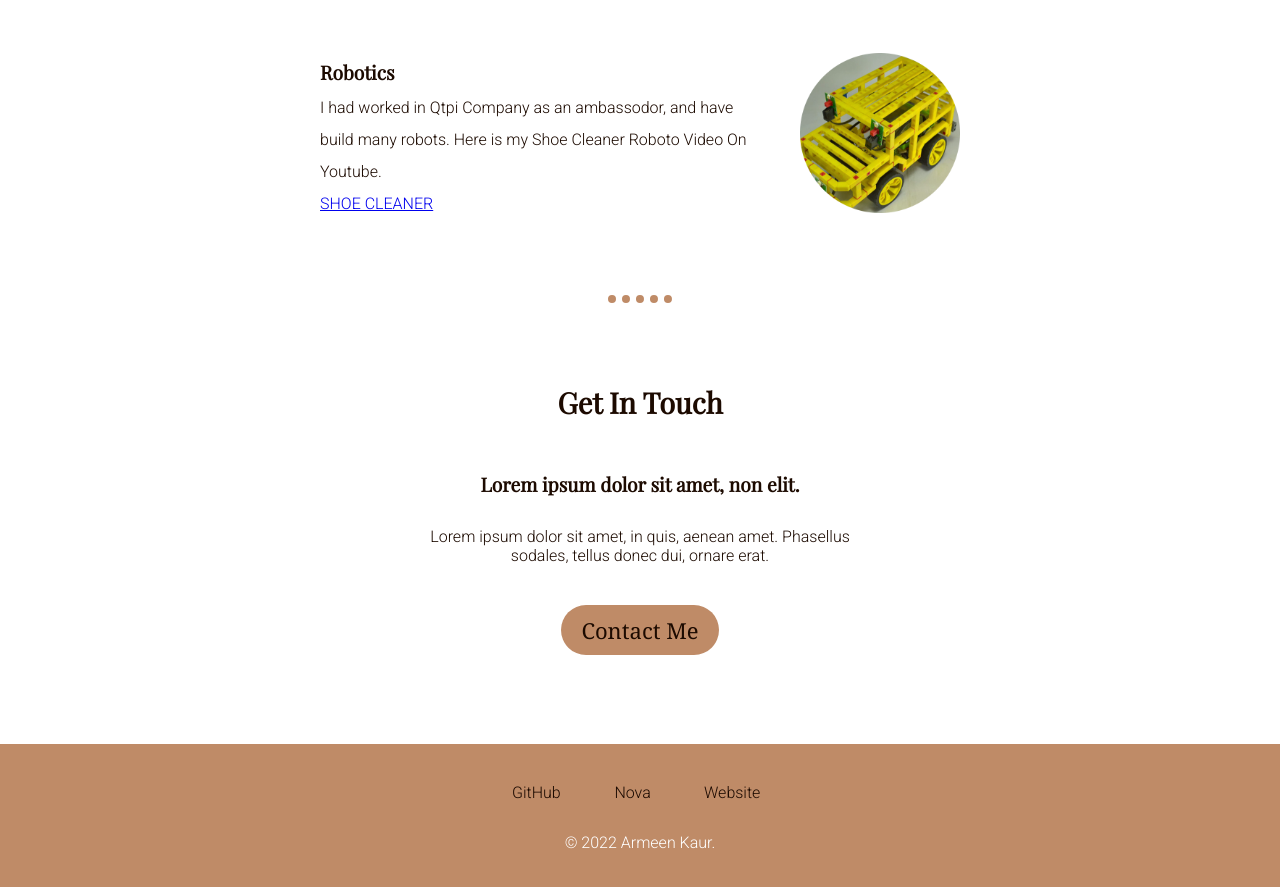
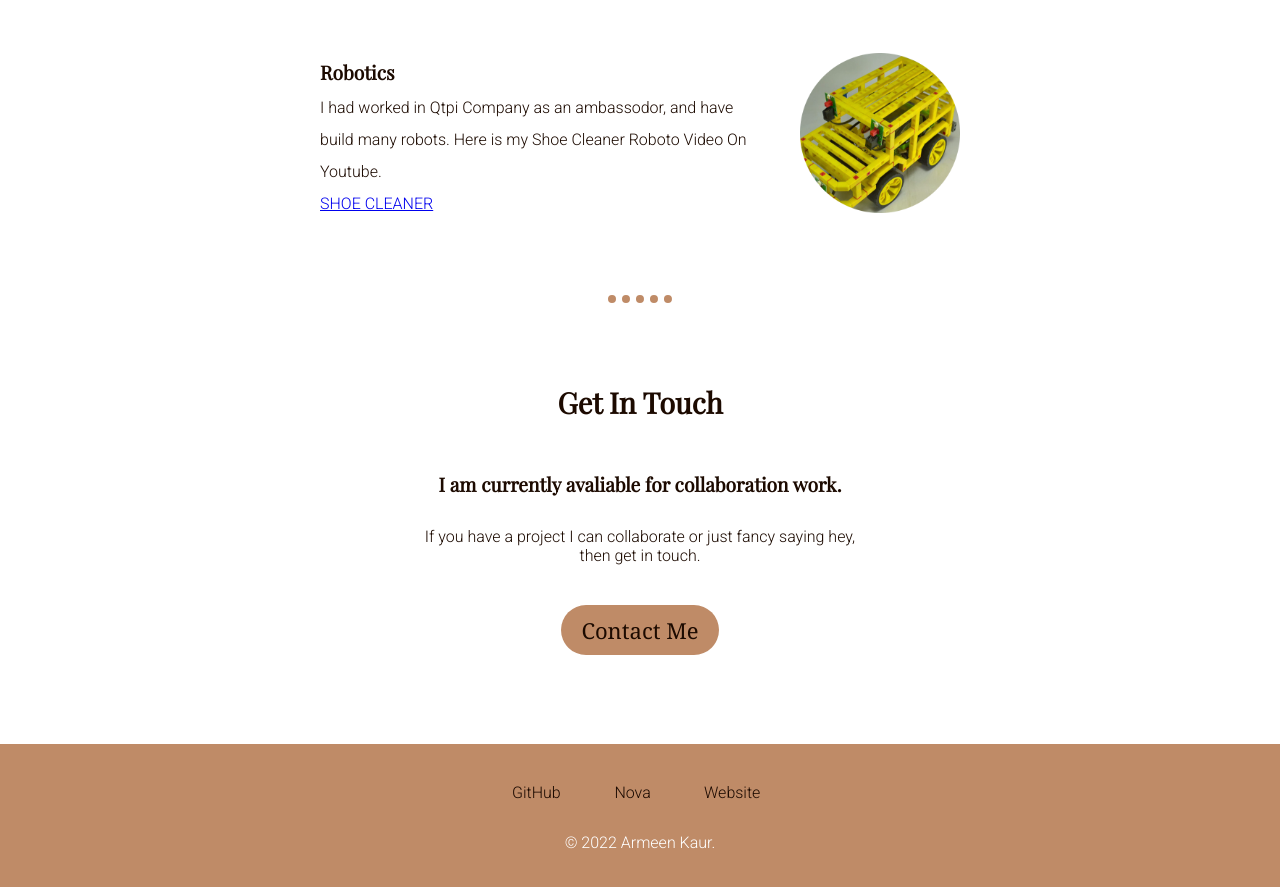
Before and after one commit to ArmeenK/ArmeenK.github.io, a plain HTML site: page CSS-MY Site/index.html in a window 1280 px wide. Shown: the part 1644-2531 px from the top of the page. Drawn offline with nearby package versions, Linux system fonts and the light colour scheme.

Commit message:
Update index.html

```diff
--- a/CSS-MY Site/index.html
+++ b/CSS-MY Site/index.html
@@ -52,8 +52,8 @@
 
             <div class="contact-me">
               <h2>Get In Touch</h2>
-              <h3 class = "h3-contact">Lorem ipsum dolor sit amet, non elit.</h3>
-              <p class = "p-contact">Lorem ipsum dolor sit amet, in quis, aenean amet. Phasellus sodales, tellus donec dui, ornare erat.</p><br>
+              <h3 class = "h3-contact">I am currently avaliable for collaboration work.</h3>
+              <p class = "p-contact">If you have a project I can collaborate or just fancy saying hey, then get in touch.</p><br>
               <a class="btn" href="mailto:kaurarmeen2@email.com">Contact Me</a>
             </div>
           </div>
```
